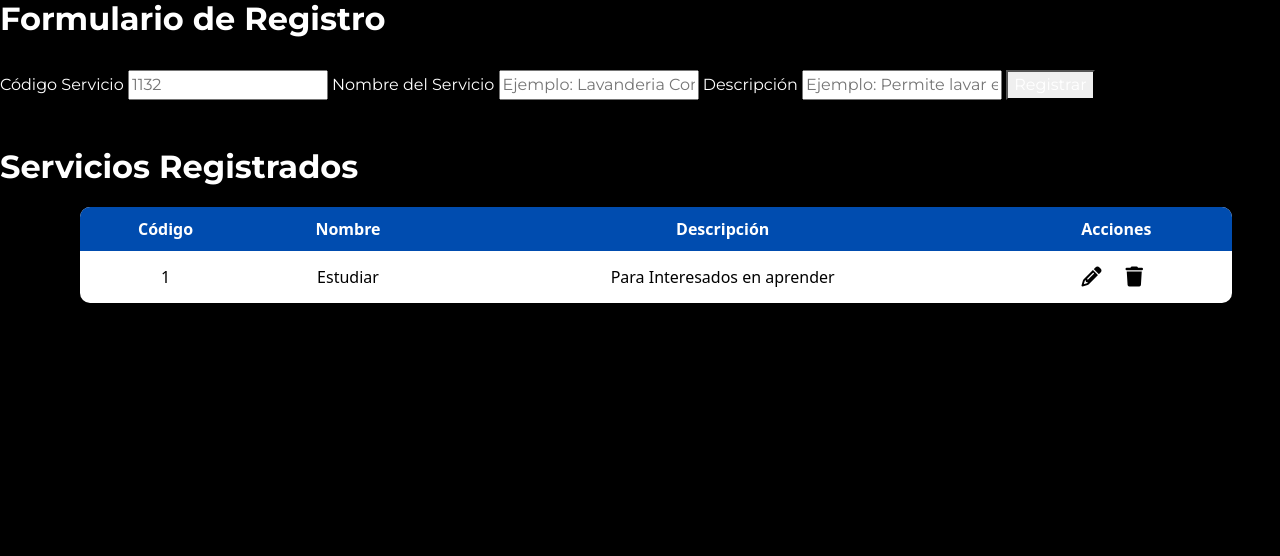
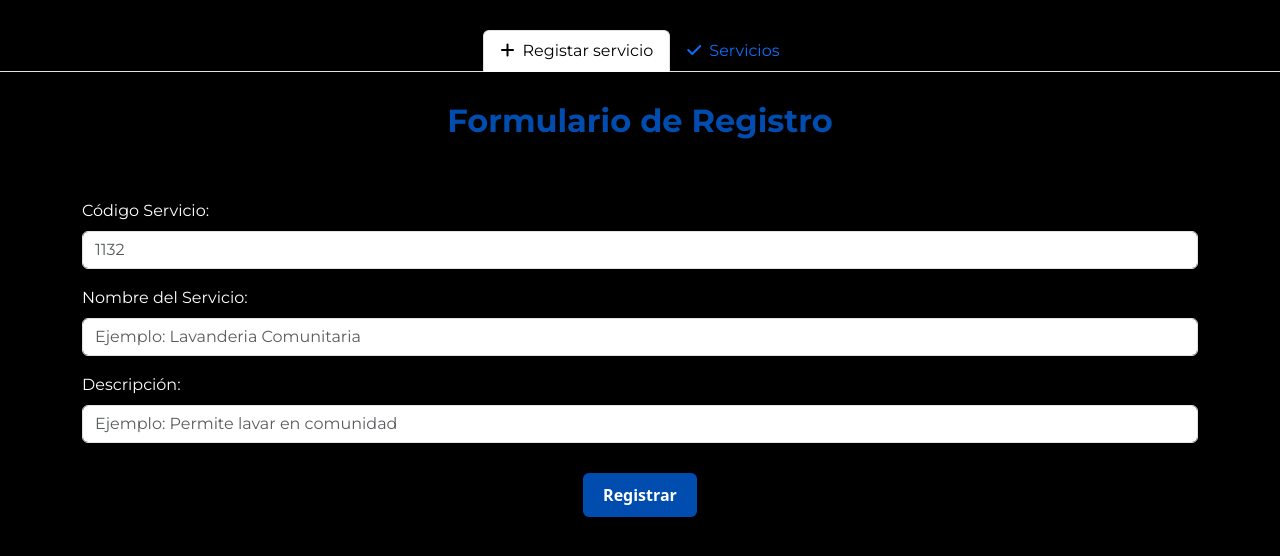
Before and after one commit to HeidyCardenas1903/Distrito-Capital---CDM, a Flask app: page /servicios in a window 1280 px wide. Shown: the part 80-636 px from the top of the page. Run offline with Flask 3, Linux system fonts and the light colour scheme; some libraries are stand-ins or nearby versions.

Commit message:
Template servicios listo

```diff
--- a/templates/modulos/asignacion.html
+++ b/templates/modulos/asignacion.html
@@ -5,7 +5,7 @@
 <ul class="nav nav-tabs" id="myTab" role="tablist">
     <!-- Titulos de pestañas de navegación -->
     <li class="nav-item" role="presentation">
-      <button class="nav-link active" id="home-tab" data-bs-toggle="tab" data-bs-target="#registrar" type="button" role="tab" aria-controls="home-tab-pane" aria-selected="true"><span><i class="fa-solid fa-user-plus"></i></span>Registrar asignación</button>
+      <button class="nav-link active" id="home-tab" data-bs-toggle="tab" data-bs-target="#registrar" type="button" role="tab" aria-controls="home-tab-pane" aria-selected="true"><i class="fa-regular fa-calendar-plus"></i></span> Registrar asignación</button>
     </li>
     <li class="nav-item" role="presentation">
       <button class="nav-link" id="profile-tab" data-bs-toggle="tab" data-bs-target="#asignados" type="button" role="tab" aria-controls="profile-tab-pane" aria-selected="false"><span><i class="fa-solid fa-list"></i></span>Asignadas</button>
--- a/templates/modulos/mujeres.html
+++ b/templates/modulos/mujeres.html
@@ -1,5 +1,5 @@
 {%extends 'base.html'%}
-{%block title%}Cuidadoras{%endblock%}
+{%block title%}Mujeres cuidadoras{%endblock%}
 {%block content%}
 <ul class="nav nav-tabs" id="myTab" role="tablist">
     <!-- Titulos de pestañas de navegación -->
--- a/templates/modulos/municipios.html
+++ b/templates/modulos/municipios.html
@@ -1,7 +1,7 @@
 {%extends 'base.html'%}
 {%block title%}Municipios{%endblock%}
 {%block content%}
-<h2>Formulario de Registro</h2>
+<h2 class="titulos">Formulario de Registro</h2>
 <br>
 {%with messages=get_flashed_messages()%}
 {%if messages%}
@@ -26,7 +26,7 @@
 
 </form>
 <br><br>
-<h2>Municipios Registrados</h2>
+<h2 class="titulos">Municipios Registrados</h2>
 <table>
     <thead>
         <tr>
--- a/templates/modulos/servicios.html
+++ b/templates/modulos/servicios.html
@@ -1,24 +1,39 @@
 {%extends 'base.html'%}
 {%block title%}Servicios{%endblock%}
 {%block content%}
-<h2>Formulario de Registro</h2>
+<ul class="nav nav-tabs" id="myTab" role="tablist">
+    <!-- Titulos de pestañas de navegación -->
+    <li class="nav-item" role="presentation">
+      <button class="nav-link active" id="home-tab" data-bs-toggle="tab" data-bs-target="#serviciosR" type="button" role="tab" aria-controls="home-tab-pane" aria-selected="true"><span><i class="fa-solid fa-plus"></i></span>Registar servicio</button>
+    </li>
+    <li class="nav-item" role="presentation">
+      <button class="nav-link" id="profile-tab" data-bs-toggle="tab" data-bs-target="#serviciosT" type="button" role="tab" aria-controls="profile-tab-pane" aria-selected="false"><span><i class="fa-solid fa-check"></i></span>Servicios</button>
+    </li>
+</ul>
+
+<!-- Cuerpo de pestañas de navegación -->
+<div class="tab-content" id="myTabContent">
+    <div class="tab-pane fade show active" id="serviciosR" role="tabpanel" aria-labelledby="home-tab" tabindex="0">
+        <h2 class="titulos">Formulario de Registro</h2>
         <br>
-<form action="" method="post">
-
-    <label for="codservicio" class="subtitulo">Código Servicio</label>
-    <input type="text" name="codservicio" placeholder="1132" maxlength="4" minlength="4"  required class="entrada">
-
-    <label for="nombres" class="subtitulo">Nombre del Servicio</label>
-    <input type="text" name="nombres" placeholder="Ejemplo: Lavanderia Comunitaria" maxlength="20" required class="entrada">
-
-    <label for="nombres" class="subtitulo">Descripción</label>
-    <input type="textbox" name="nombres" placeholder="Ejemplo: Permite lavar en comunidad" maxlength="100" required class="entrada">
-
-    <button type="submit">Registrar</button>
-
+        <form action="" method="post" class="container mt-4">
+            <div class="mb-3">
+                <label for="codservicio" class="form-label subtitulo">Código Servicio:</label>
+                <input type="text" name="codservicio" class="form-control entrada" placeholder="1132" maxlength="4" minlength="4" required>
+            </div>
+            <div class="mb-3">
+                <label for="nombres" class="form-label subtitulo">Nombre del Servicio:</label>
+                <input type="text" name="nombres" class="form-control entrada" placeholder="Ejemplo: Lavanderia Comunitaria" maxlength="20" required>
+            </div>
+            <div class="mb-3">
+                <label for="descripcion" class="form-label subtitulo">Descripción:</label>
+                <input type="text" name="descripcion" class="form-control entrada" placeholder="Ejemplo: Permite lavar en comunidad" maxlength="100" required>
+            </div>
+            <button type="submit" class="btn btn-primary">Registrar</button>
         </form>
-<br><br>
-<h2>Servicios Registrados</h2>
+    </div>
+    <div class="tab-pane fade" id="serviciosT" role="tabpanel" aria-labelledby="profile-tab" tabindex="0">
+        <h2 class="titulos">Servicios Registrados</h2>
         <table>
             <thead>
                 <tr>
@@ -39,9 +54,9 @@
                     <button><span class="fa-solid fa-trash"></span></button>
                 </td>
                 </tr>
-
-
             </tbody>
         </table>
+    </div>
+</div>
 
 {%endblock%}
```
Lines whose indentation alone changed are shown as unchanged.
